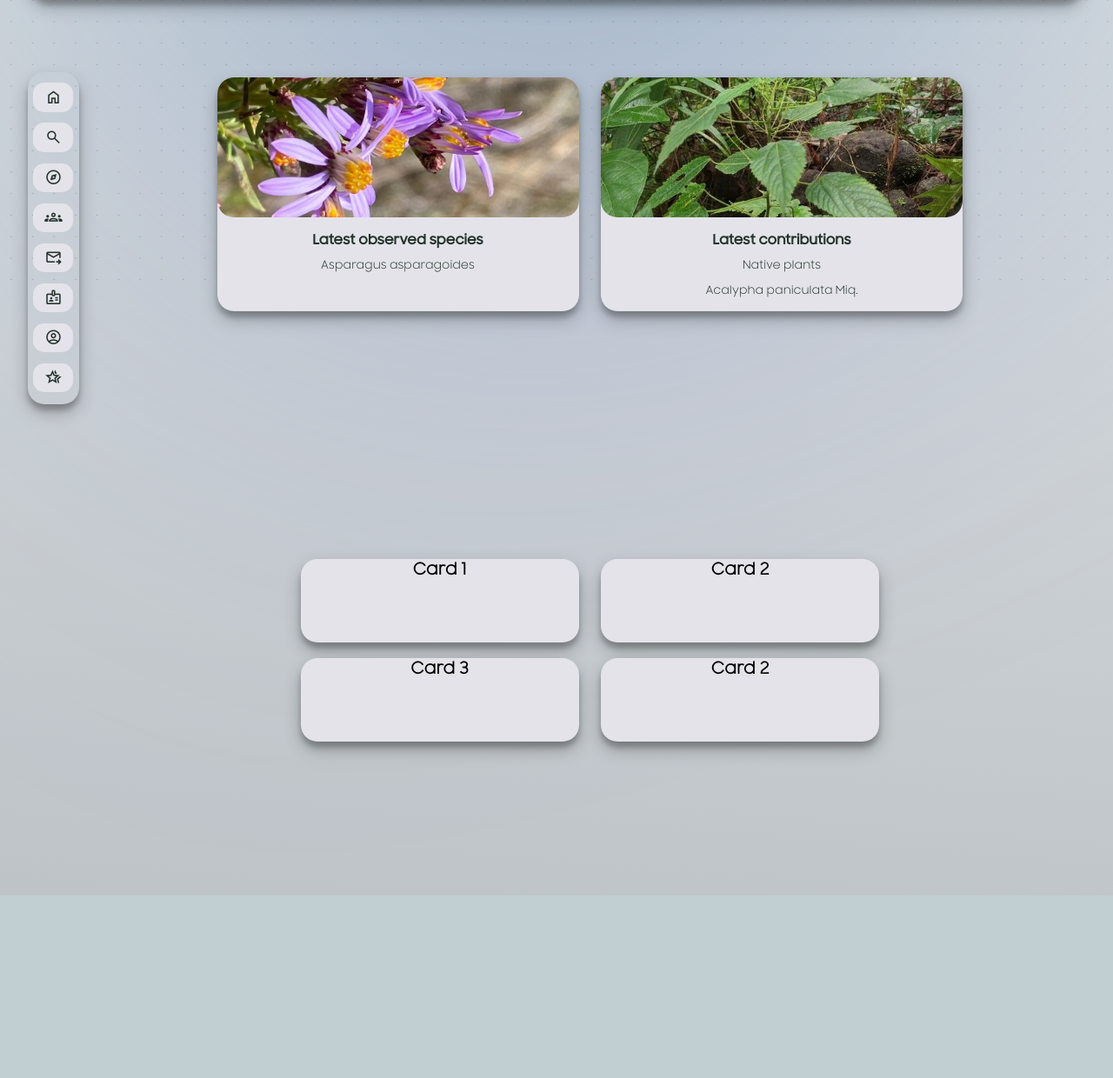
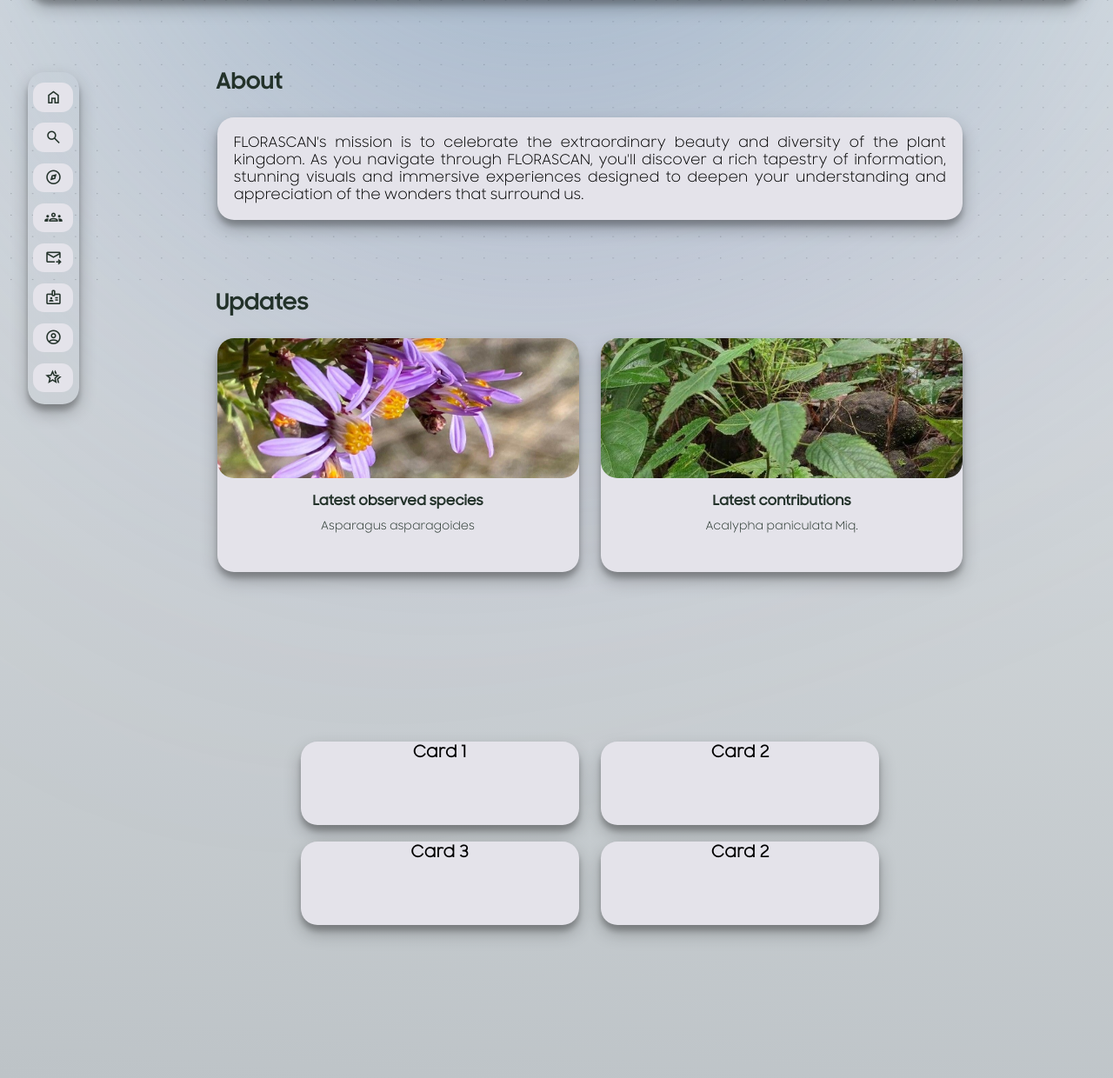
Before and after one commit to darklorddad/Swinburne_COS10026_CTIP_Assignment_2, a PHP site: page / in a window 1280 px wide. Shown: the part 615-1855 px from the top of the page at 87% size. Before the commit the page ends 1493 px from the top, so only its background shows below. Run offline with PHP 8.4, Linux system fonts and the light colour scheme.

Commit message:
dld v0.40 commit before sleep :p

```diff
--- a/assign1/index.html
+++ b/assign1/index.html
@@ -106,22 +106,34 @@
             </nav>
 
             <div class = "dld_sections">
-                <div class = "dld_section_4">
-                    <div class = "dld_section_4_card"></div>
+                <div class="dld_up_to_date">
+                    <h1>About</h1>
+                </div>
+                <div class = "dld_section_2">
+                    <div class = "dld_section_2_card">
+                        <p>
+                            FLORASCAN's mission is to celebrate the extraordinary beauty and diversity of the plant kingdom. As you navigate
+                            through FLORASCAN, you'll discover a rich tapestry of information, stunning visuals and immersive experiences designed
+                            to deepen your understanding and appreciation of the wonders that surround us.
+                        </p>
+                    </div>
                 </div>
 
-                <div class = "dld_section_2">
-                    <div class = "dld_section_2_card">
+                <div class="dld_up_to_date">
+                    <h1>Updates</h1>
+                </div>
+                <div class = "dld_section_3">
+                    <div class = "dld_section_3_card">
                         <img src = "styles/images/dld/a21091f956f875b55dfcb3b82f1577bee17c892e.jpeg" alt = "Card 1 Image">
                         <h1>Latest observed species</h1>
                         <p>Asparagus asparagoides</p>
                     </div>
 
-                    <div class = "dld_section_2_card">
+                    <div class = "dld_section_3_card">
                         <img src = "styles/images/dld/5b502874680ce0bc4a1f8b5018d3b7181a89fff2.jpeg" alt = "Card 2 Image">
                         <h1>Latest contributions</h1>
-                        <p>Native plants</p>
                         <p>Acalypha paniculata Miq.</p>
+                        <!-- <p>Native plants</p> -->
                     </div>
 
                     <!-- <div class = "dld_section_2_card">
@@ -129,20 +141,20 @@
                     </div> -->
                 </div>
 
-                <div class = "dld_section_3">
-                    <div class = "dld_section_3_card_column">
-                        <div class = "dld_section_3_card">
+                <div class = "dld_section_4">
+                    <div class = "dld_section_4_card_column">
+                        <div class = "dld_section_4_card">
                             <h3>Card 1</h3>
                         </div>
-                        <div class = "dld_section_3_card">
+                        <div class = "dld_section_4_card">
                             <h3>Card 3</h3>
                         </div>
                     </div>
-                    <div class = "dld_section_3_card_column">
-                        <div class = "dld_section_3_card">
+                    <div class = "dld_section_4_card_column">
+                        <div class = "dld_section_4_card">
                             <h3 >Card 2</h3>
                         </div>
-                        <div class = "dld_section_3_card">
+                        <div class = "dld_section_4_card">
                             <h3>Card 2</h3>
                         </div>
                     </div>
--- a/assign1/styles/styles.css
+++ b/assign1/styles/styles.css
@@ -85,7 +85,7 @@
     /* background-color: #e4e3ea; */
     /* background-color: white; */
     /* background-color: #daddd4; */
-    background-image: linear-gradient(5deg, #BDC3C7, #ECF0F1);
+    background-image: linear-gradient(5deg, #bdc3c7, #ecf0f1);
 }
 
 .dld_section_1 {
@@ -135,7 +135,7 @@
     color: #e4e3ea;
 	padding: 0.5vw 1vw;
     border-radius: 2vw;
-    transition: color 0.25s ease, background-color 0.5s ease;
+    transition: color 0.5s ease, background-color 0.5s ease;
 	font-size: 1vw;
 	font-family: "dld_samsungsharpsans_medium";
 }
@@ -143,6 +143,8 @@
 .dld_section_1 nav ul li a:hover {
     color: #23322a;
     background-color: #90a79a;
+    /* color: #90a79a;
+    background-color: #23322a; */
 }
 
 .dld_section_1_text_container {
@@ -195,7 +197,7 @@
 }
 
 .dld_main nav {
-    /* background-color: white; */
+    /* background-color: black; */
     position: sticky;
     top: 2.5vw;
     padding: 1vw 0.5vw;
@@ -223,6 +225,7 @@
 
 .dld_main nav ul li:hover {
     transform: translateX(0.5vw);
+    /* background-color: #23322a; */
     background-color: #90a79a;
 }
 
@@ -239,6 +242,10 @@
 .dld_main nav ul li span.material-symbols-outlined {
     font-size: 1.6vw;
 }
+
+/* .dld_main nav ul li:hover span.material-symbols-outlined {
+    color: #90a79a;
+} */
 
 .dld_main nav ul li span.nav-text {
     display: none;
@@ -247,7 +254,10 @@
     left: calc(100% - 1vw);
     transform: translate(0, -50%);
     white-space: nowrap;
+    /* background-color: #23322a; */
     background-color: #90a79a;
+    /* color: #90a79a; */
+    color: #23322a;
     padding: 0.7vw 1vw;
     border-top-right-radius: 1vw;
     border-bottom-right-radius: 1vw;
@@ -267,13 +277,56 @@
 .dld_section_2 {
     display: flex;
     width: 100%;
-    height: 35vw;
+    /* height: 25vw; */
+    align-items: center;
+    justify-content: left;
+    margin-left: 11.4vw;
+}
+
+.dld_section_2_card {
+    position: relative;
+    background-color: #e4e3ea;
+    margin: 0 1vw;
+    text-align: center;
+    /* height: 10vw; */
+    border-radius: 1.5vw;
+    width: 67vw;
+    box-shadow: 0 0.729vw 1.458vw rgba(0,0,0,0.25), 0 0.52vw 0.52vw rgba(0,0,0,0.22);
+    overflow: hidden;
+    transition: background-color 0.5s ease;
+    /* margin-top: -11vw; */
+}
+
+.dld_section_2_card p {
+    text-align: justify;
+    font-family: "dld_samsungsharpsans";
+    margin: 1.5vw;
+    font-size: 1.25vw;
+}
+
+.dld_section_2_card:hover {
+    background-color: #23322a;
+    /* background-color: #90a79a; */
+    /* background-color: #567260; */
+    /* border: #23322a solid 0.1vw; */
+    /* box-sizing: border-box; */
+}
+
+.dld_section_2_card:hover p {
+    color: #90a79a;
+    /* color: #23322a; */
+}
+
+.dld_section_3 {
+    display: flex;
+    width: 100%;
+    /* height: 25vw; */
     align-items: center;
     justify-content: center;
     margin: 0 5.7vw;
 }
 
-.dld_section_2_card {
+.dld_section_3_card {
     position: relative;
     background-color: #e4e3ea;
     margin: 0 1vw;
@@ -284,9 +337,10 @@
     box-shadow: 0 0.729vw 1.458vw rgba(0,0,0,0.25), 0 0.52vw 0.52vw rgba(0,0,0,0.22);
     overflow: hidden;
     transition: background-color 0.5s ease;
-}
-
-.dld_section_2_card img {
+    /* margin-top: -11vw; */
+}
+
+.dld_section_3_card img {
     width: 100%;
     height: 60%;
     object-fit: cover;
@@ -295,33 +349,50 @@
     /* border-bottom: #23322a solid 0.1vw; */
 }
 
-.dld_section_2_card h1 {
+.dld_section_3_card h1 {
     font-size: 1.2vw;
     font-family: "dld_samsungsharpsans_medium";
     color: #23322a;
     transition: color 0.5s ease;
 }
 
-.dld_section_2_card p {
+.dld_section_3_card p {
     font-size: 1vw;
     font-family: "dld_samsungsharpsans";
     color: #23322a;
     transition: color 0.5s ease;
 }
 
-.dld_section_2_card:hover {
+.dld_section_3_card:hover {
     background-color: #23322a;
-    color: #90a79a;
+    /* background-color: #90a79a; */
+    /* background-color: #567260; */
     /* border: #23322a solid 0.1vw; */
     /* box-sizing: border-box; */
 }
 
-.dld_section_2_card:hover p {
+.dld_section_3_card:hover p {
     color: #90a79a;
-}
-
-.dld_section_2_card:hover h1 {
+    /* color: #23322a; */
+}
+
+.dld_section_3_card:hover h1 {
     color: #90a79a;
+    /* color: #23322a; */
+}
+
+.dld_up_to_date {
+    text-align: left;
+    margin-top: 6.15vw;
+    margin-left: 12.3vw;
+    margin-bottom: 1.95vw;
+}
+
+.dld_up_to_date h1 {
+    font-size: 2vw;
+    color: #23322a;
+    font-family: "dld_samsungsharpsans_bold", sans-serif;
+    margin: 0;
 }
 
 /* .dld_section_2_card:hover img {
@@ -339,7 +410,7 @@
     /* background-image: url("images/dld/a21091f956f875b55dfcb3b82f1577bee17c892e.jpeg"); */
 }
 
-.dld_section_3 {
+.dld_section_4 {
     display: flex;
     width: 100%;
     height: 45.5vw;
@@ -348,7 +419,7 @@
     margin-left: 5.70vw;
 }
 
-.dld_section_3_card {
+.dld_section_4_card {
     background-color: #e4e3ea;
     margin: 0 1vw;
     text-align: center;
```
